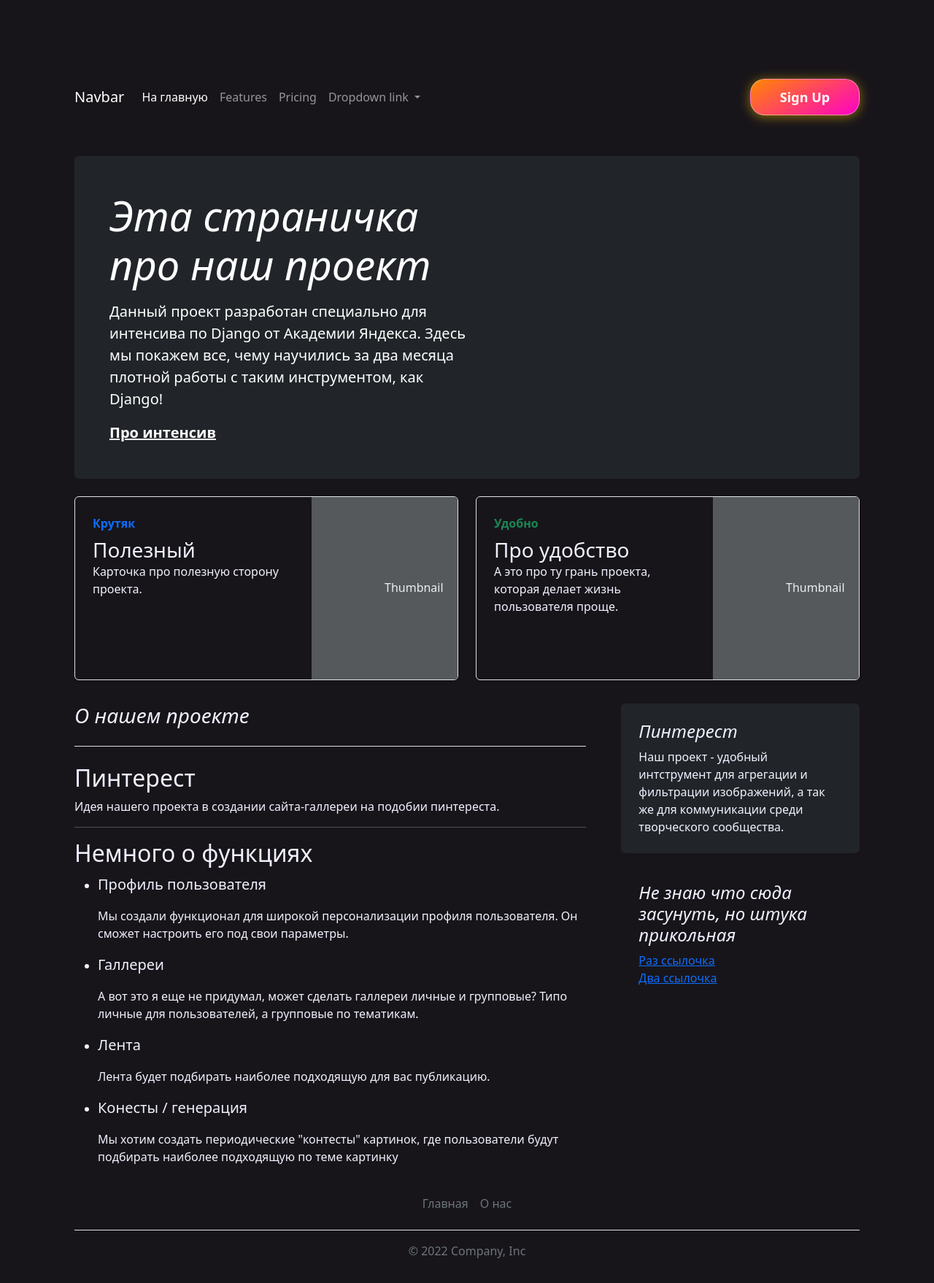
After one commit to xrenvtomate/YaCoder-with-django, a Django app: page /about/ in a window 1280 px wide. The commit adds this page. Shown: the whole page at 73% size. Run offline with Django 3.2, Linux system fonts and the light colour scheme; some libraries are stand-ins or nearby versions.

Commit message:
Created about template

```diff
--- a/project/project/urls.py
+++ b/project/project/urls.py
@@ -5,6 +5,7 @@ from django.urls import include, path
 
 urlpatterns = [
     path('', include('homepage.urls')),
+    path('about/', include('about.urls')),
     path('admin/', admin.site.urls),
     path('auth/', include('users.urls')),
     path('auth/', include('django.contrib.auth.urls')),
--- /dev/null
+++ b/project/templates/about/description.html
@@ -0,0 +1,115 @@
+{% extends 'base.html' %}
+
+{% block title %}
+    {{ block.super }}
+{% endblock %}
+
+{% block content %}
+
+<main class="container gy-500">
+    <div class="p-4 p-md-5 mb-4 mt-5 text-white rounded bg-dark">
+      <div class="col-md-6 px-0">
+        <h1 class="display-4 fst-italic">Эта страничка про наш проект</h1>
+        <p class="lead my-3">Данный проект разработан специально для интенсива по Django от Академии Яндекса. Здесь мы покажем все, чему научились за два месяца плотной работы с таким инструментом, как Django!</p>
+        <p class="lead mb-0"><a href="https://academy.yandex.ru/intensive/django" class="text-white fw-bold">Про интенсив</a></p>
+      </div>
+    </div>
+
+    <div class="row mb-2">
+      <div class="col-md-6">
+        <div class="row g-0 border rounded overflow-hidden flex-md-row mb-4 shadow-sm h-md-250 position-relative">
+          <div class="col p-4 d-flex flex-column position-static">
+            <strong class="d-inline-block mb-2 text-primary">Крутяк</strong>
+            <h3 class="mb-0">Полезный</h3>
+
+            <p class="card-text mb-auto">Карточка про полезную сторону проекта.</p>
+
+          </div>
+          <div class="col-auto d-none d-lg-block">
+            <svg class="bd-placeholder-img" width="200" height="250" xmlns="http://www.w3.org/2000/svg" role="img" aria-label="Placeholder: Thumbnail" preserveAspectRatio="xMidYMid slice" focusable="false"><title>Placeholder</title><rect width="100%" height="100%" fill="#55595c"></rect><text x="50%" y="50%" fill="#eceeef" dy=".3em">Thumbnail</text></svg>
+
+          </div>
+        </div>
+      </div>
+      <div class="col-md-6">
+        <div class="row g-0 border rounded overflow-hidden flex-md-row mb-4 shadow-sm h-md-250 position-relative">
+          <div class="col p-4 d-flex flex-column position-static">
+            <strong class="d-inline-block mb-2 text-success">Удобно</strong>
+            <h3 class="mb-0">Про удобство</h3>
+
+            <p class="mb-auto">А это про ту грань проекта, которая делает жизнь пользователя проще.</p>
+
+          </div>
+          <div class="col-auto d-none d-lg-block">
+            <svg class="bd-placeholder-img" width="200" height="250" xmlns="http://www.w3.org/2000/svg" role="img" aria-label="Placeholder: Thumbnail" preserveAspectRatio="xMidYMid slice" focusable="false"><title>Placeholder</title><rect width="100%" height="100%" fill="#55595c"></rect><text x="50%" y="50%" fill="#eceeef" dy=".3em">Thumbnail</text></svg>
+
+          </div>
+        </div>
+      </div>
+    </div>
+
+    <div class="row g-5">
+      <div class="col-md-8">
+        <h3 class="pb-4 mb-4 fst-italic border-bottom">О нашем проекте</h3>
+
+        <article class="blog-post">
+          <h2 class="blog-post-title">Пинтерест</h2>
+
+          <p>Идея нашего проекта в создании сайта-галлереи на подобии пинтереста.</p>
+          <hr>
+
+          <h2>Немного о функциях</h2>
+
+          <ul>
+            <li>
+              <blockquote class="blockquote">
+                <p>Профиль пользователя</p>
+              </blockquote>
+
+              <p>Мы создали функционал для широкой персонализации профиля пользователя. Он сможет настроить его под свои параметры.</p>
+            </li>
+            <li>
+              <blockquote class="blockquote">
+                <p>Галлереи</p>
+              </blockquote>
+
+              <p>А вот это я еще не придумал, может сделать галлереи личные и групповые? Типо личные для пользователей, а групповые по тематикам.</p>
+            </li>
+            <li>
+              <blockquote class="blockquote">
+                <p>Лента</p>
+              </blockquote>
+
+              <p>Лента будет подбирать наиболее подходящую для вас публикацию.</p>
+            </li>
+            <li>
+              <blockquote class="blockquote">
+                <p>Конесты / генерация</p>
+              </blockquote>
+
+              <p>Мы хотим создать периодические "контесты" картинок, где пользователи будут подбирать наиболее подходящую по теме картинку</p>
+            </li>
+          </ul>
+      </div>
+
+      <div class="col-md-4">
+        <div class="position-sticky" style="top: 2rem;">
+          <div class="p-4 mb-3 bg-dark rounded">
+            <h4 class="fst-italic">Пинтерест</h4>
+            <p class="mb-0">Наш проект - удобный интструмент для агрегации и фильтрации изображений, а так же для коммуникации среди творческого сообщества.</p>
+          </div>
+
+          <div class="p-4">
+            <h4 class="fst-italic">Не знаю что сюда засунуть, но штука прикольная</h4>
+            <ol class="list-unstyled mb-0">
+              <li><a href="#">Раз ссылочка</a></li>
+              <li><a href="#">Два ссылочка</a></li>
+            </ol>
+          </div>
+        </div>
+      </div>
+    </div>
+
+  </main>
+
+{% endblock %}
--- a/project/templates/base.html
+++ b/project/templates/base.html
@@ -11,16 +11,18 @@
     <link rel="manifest" href="{% static 'img/favicon/site.webmanifest' %}">
     <title>{% block title %}Title{% endblock %}</title>
   </head>
-  <body>
+  <body class="d-flex flex-column min-vh-100">
     <header id="header">
       {% block header %}
         {% include 'includes/header.html' %}
       {% endblock %}
     </header>
     <main>
-      {% block content %} No content for you {% endblock %}
+      {% block content %}
+        No content for you
+      {% endblock %}
     </main>
-    <footer id="footer">
+    <footer class="footer mt-auto py-3" id="footer">
       {% block footer %}
         {% include 'includes/footer.html' %}
       {% endblock %}
--- a/project/templates/includes/footer.html
+++ b/project/templates/includes/footer.html
@@ -0,0 +1,7 @@
+<div class="container">
+      <ul class="nav justify-content-center border-bottom pb-3 mb-3">
+        <li class="nav-item"><a href="{% url "homepage:home" %}" class="nav-link px-2 text-muted">Главная</a></li>
+        <li class="nav-item"><a href="{% url "about:description" %}" class="nav-link px-2 text-muted">О нас</a></li>
+      </ul>
+      <p class="text-center text-muted">© {% now 'Y' %} Company, Inc</p>
+  </div>
```
Also changed, not shown: project/templates/homepage/homepage.html (line endings or trailing spaces).
